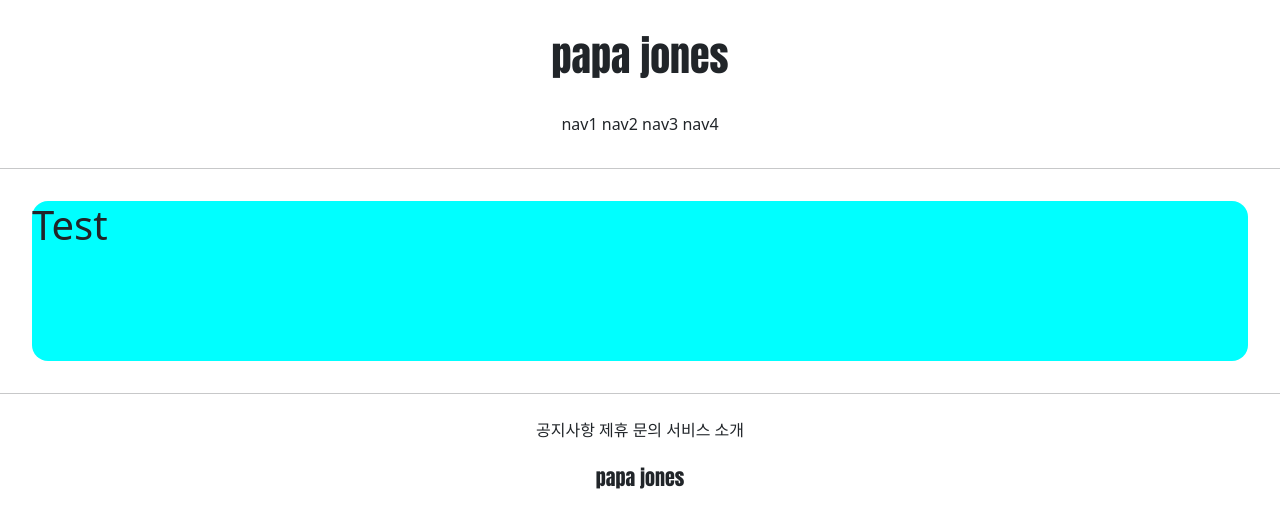
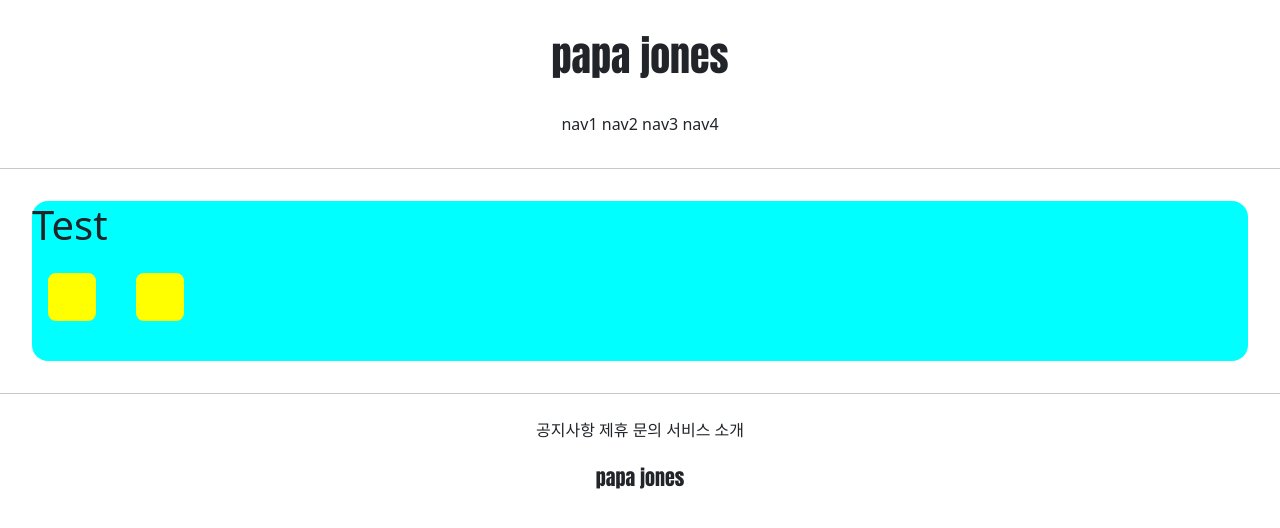
Before and after one commit to DaUn12/Make_SNS_site_Django, a Django app: page /accountss/hello_world/ in a window 1280 px wide. Shown: the top 528 px of the page. Run offline with Django 3.2, Linux system fonts and the light colour scheme; parts of the project's set-up code (start-up, migrations or seed data) failed here and were passed over.

Commit message:
7/7 COMMIT2233

```diff
--- a/popo/templates/accountapp/hello_world.html
+++ b/popo/templates/accountapp/hello_world.html
@@ -2,9 +2,27 @@
 {% extends 'bbase.html' %}
 
 {% block content %}
+    <style>
+        .testing{
+            background-color: yellow;
+            margin: 1rem;
+            width : 48px;
+            height: 48px;
+            border-radius: .5rem;
+            display: inline-block;
+        }
+    </style>
 
-    <div style="height: 10rem; background-color: aqua; margin: 2rem; border-radius: 1rem;">
+
+    <div style="height: 10rem; background-color: aqua; margin: 2rem; border-radius: 1rem; font-size: 2rem">
         <h1> Test</h1>
+
+{#    <div class = "testing" style = "display: block"> block </div>#}
+{#    <div class = "testing" style = "display: inline"> inline </div>#}
+{#    <div class = "testing" style = "display: none"> none </div>#}
+    <div class = "testing" style = "height: 3rem; width :3rem"> </div>
+    {# 너비와 폭을가진 박스 처럼나옴 #}
+        <div class="testing"></div> {# 빈박스 #}
     </div>
 
 
```
